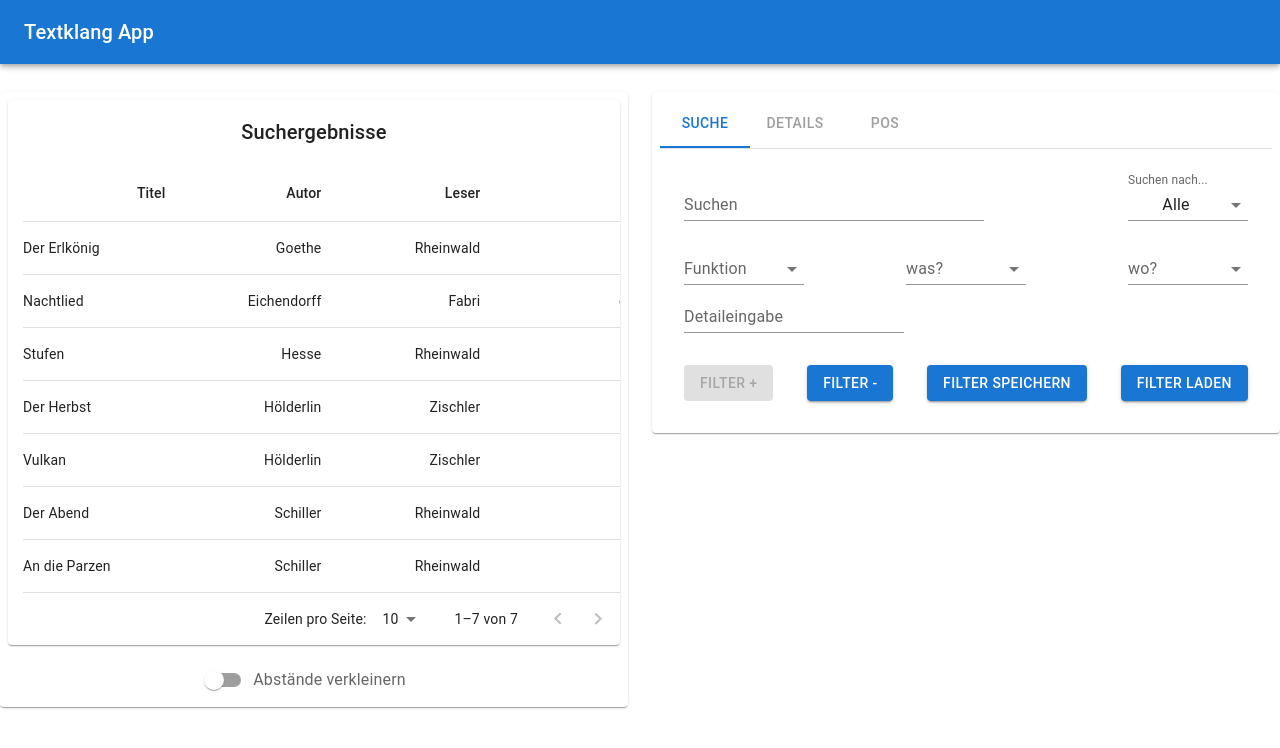
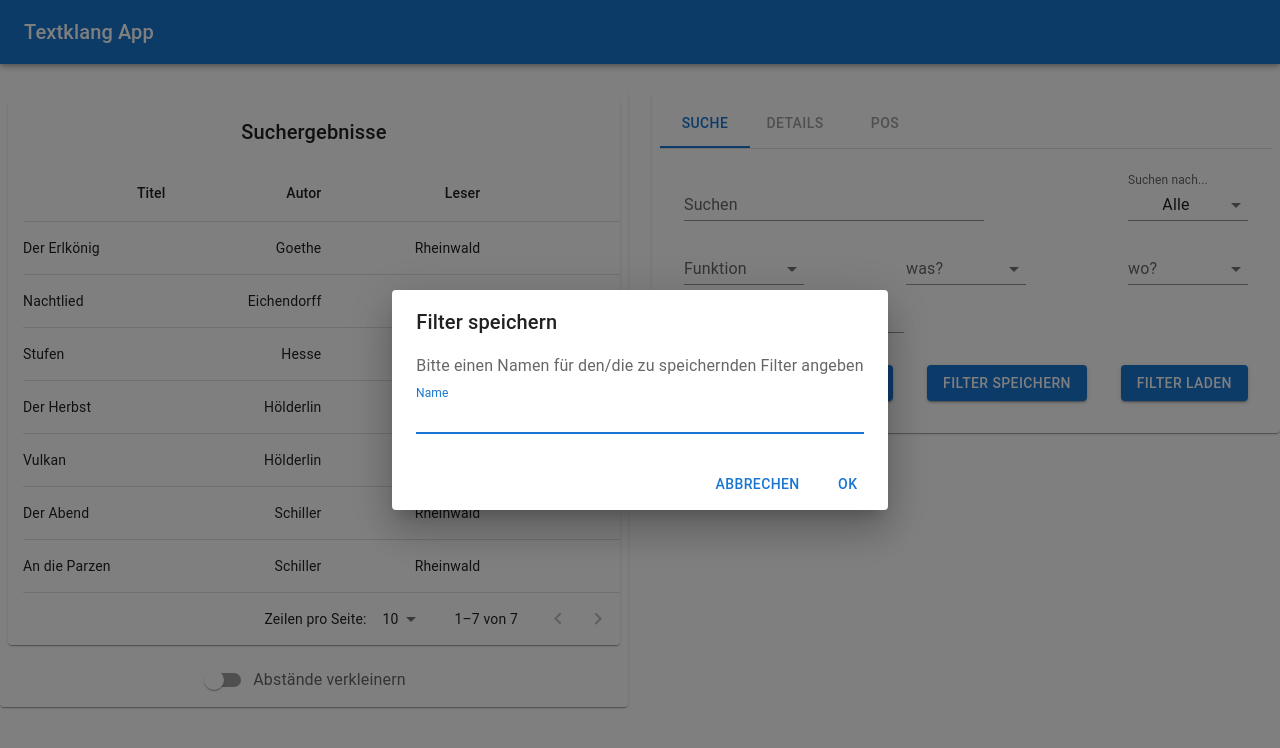
Before and after one commit to fl0r1n9/textklang_app, a React (Create React App) app: page / in a window 1280 px wide. Both pictures are taken after a click on the button "FILTER SPEICHERN". Shown: the top 748 px of the page. Built offline with nearby package versions, Linux system fonts and the light colour scheme.

Commit message:
added saveFilter

```diff
--- a/src/components/CreateNewCondition.jsx
+++ b/src/components/CreateNewCondition.jsx
@@ -1,7 +1,16 @@
 import * as React from "react";
 import Box from "@mui/material/Box";
 import FormControl from "@mui/material/FormControl";
-import {InputLabel, MenuItem, Select} from "@mui/material";
+import {
+    Dialog,
+    DialogActions,
+    DialogContent,
+    DialogContentText,
+    DialogTitle,
+    InputLabel,
+    MenuItem,
+    Select
+} from "@mui/material";
 import Button from "@mui/material/Button";
 import TextField from "@mui/material/TextField";
 
@@ -12,17 +21,29 @@ export function CreateNewCondition(props) {
 
     const {
         handleAddCondition, func, setFunc,
-        entity, setEntity,where,setWhere,
-        conditionSearchInput,setConditionSearchInput,
-        handleDeleteCondition, handleSavePreset, first
+        entity, setEntity, where, setWhere,
+        conditionSearchInput, setConditionSearchInput,
+        handleDeleteCondition, handleSavePreset, handleLoadPreset,
+        first, saveFilterName, setSaveFilterName
     }
         = props;
+
+
+    const [open, setOpen] = React.useState(false);
+
+    const handleClickOpen = () => {
+        setOpen(true);
+    };
+
+    const handleClose = () => {
+        setOpen(false);
+    };
 
 
 //editable condition box
 //TODO: add more details/dependecies?
     return <div>
-        <Box sx={{display: 'flex', justifyContent: 'space-between', mt:2, flexWrap: 'wrap'}}>
+        <Box sx={{display: 'flex', justifyContent: 'space-between', mt: 2, flexWrap: 'wrap'}}>
 
             {first ? <FormControl variant="standard" sx={{minWidth: 120}}>
                     <InputLabel id="demo-simple-select-standard-label">Funktion</InputLabel>
@@ -101,16 +122,40 @@ export function CreateNewCondition(props) {
 
         {/*bottom button row */}
         {/*//TODO: better positioning*/}
-        <Box sx={{display: 'flex', justifyContent: 'space-between', mt:4, flexWrap: 'wrap'}}>
+        <Box sx={{display: 'flex', justifyContent: 'space-between', mt: 4, flexWrap: 'wrap'}}>
             {/*take out ||!entity||!where for debugging*/}
             <Button variant="contained" onClick={handleAddCondition} disabled={!func}>Filter
                 +</Button>
             <Button variant="contained" onClick={handleDeleteCondition}>Filter -</Button>
             {/*//TODO: these two buttons, modals, slide menu */}
-            <Button variant="contained" onClick={handleSavePreset}>Filter speichern</Button>
+            <Button variant="contained" onClick={handleClickOpen}>Filter speichern</Button>
 
-            <Button variant="contained">Filter laden</Button>
+            <Button variant="contained" onClick={handleLoadPreset}>Filter laden</Button>
         </Box>
+        {/*add filter dialog*/}
+        <Dialog open={open} onClose={handleClose}>
+            <DialogTitle>Filter speichern</DialogTitle>
+            <DialogContent>
+                <DialogContentText>
+                    Bitte einen Namen für den/die zu speichernden Filter angeben
+                </DialogContentText>
+                <TextField
+                    autoFocus
+                    margin="dense"
+                    id="name"
+                    label="Name"
+                    type="string"
+                    fullWidth
+                    variant="standard"
+                    value={saveFilterName}
+                    onChange={(event) => setSaveFilterName(event.target.value)}
+                />
+            </DialogContent>
+            <DialogActions>
+                <Button onClick={handleClose}>Abbrechen</Button>
+                <Button onClick={() => {handleSavePreset(); handleClose()}}>OK</Button>
+            </DialogActions>
+        </Dialog>
     </div>
 
 }
--- a/src/components/SearchPage.jsx
+++ b/src/components/SearchPage.jsx
@@ -1,6 +1,9 @@
 import * as React from 'react';
 import Box from '@mui/material/Box';
-import {InputLabel, MenuItem} from "@mui/material";
+import {
+    InputLabel,
+    MenuItem
+} from "@mui/material";
 import {Select} from "@mui/material";
 import FormControl from '@mui/material/FormControl';
 import TextField from '@mui/material/TextField';
@@ -35,6 +38,8 @@ export default function SearchPage(props) {
 
     const [conditionSearchInput, setConditionSearchInput] = React.useState('');
 
+    const [saveFilterName, setSaveFilterName] = React.useState('');
+
 
     const handleAddCondition = () => {
         setConditions(conditions.concat(new Condition(first, func, entity, where, conditionSearchInput)));
@@ -52,8 +57,21 @@ export default function SearchPage(props) {
 
     const handleSavePreset = () => {
 
+        let conditions_appended = {};
+        conditions_appended[saveFilterName]=[];
 
+        conditions_appended[saveFilterName].push({"searchInput": searchInput, "searchFilter": searchFilter});
+        conditions.forEach((element) => {
+            conditions_appended[saveFilterName].push(element);
+        });
+
+        let json = JSON.stringify(conditions_appended);
+        console.log(json);
     }
+
+    const handleLoadPreset = () => {
+
+    };
 
 
     //added conditions to be rendered
@@ -164,6 +182,9 @@ export default function SearchPage(props) {
                                 conditionSearchInput={conditionSearchInput}
                                 setConditionSearchInput={setConditionSearchInput}
                                 handleSavePreset={handleSavePreset}
+                                handleLoadPreset={handleLoadPreset}
+                                saveFilterName={saveFilterName}
+                                setSaveFilterName={setSaveFilterName}
 
             />
 
```
Lines whose indentation alone changed are shown as unchanged.
